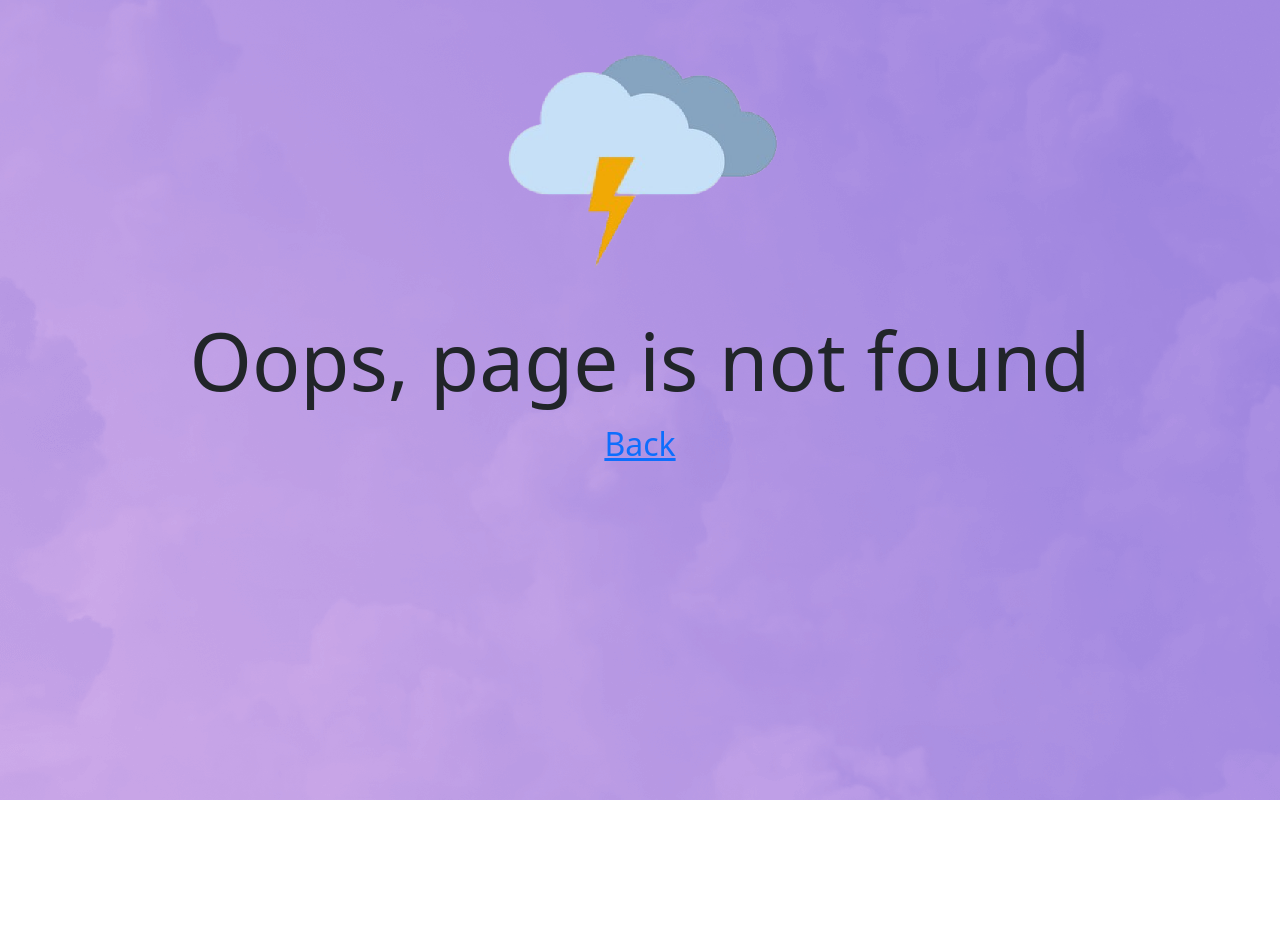
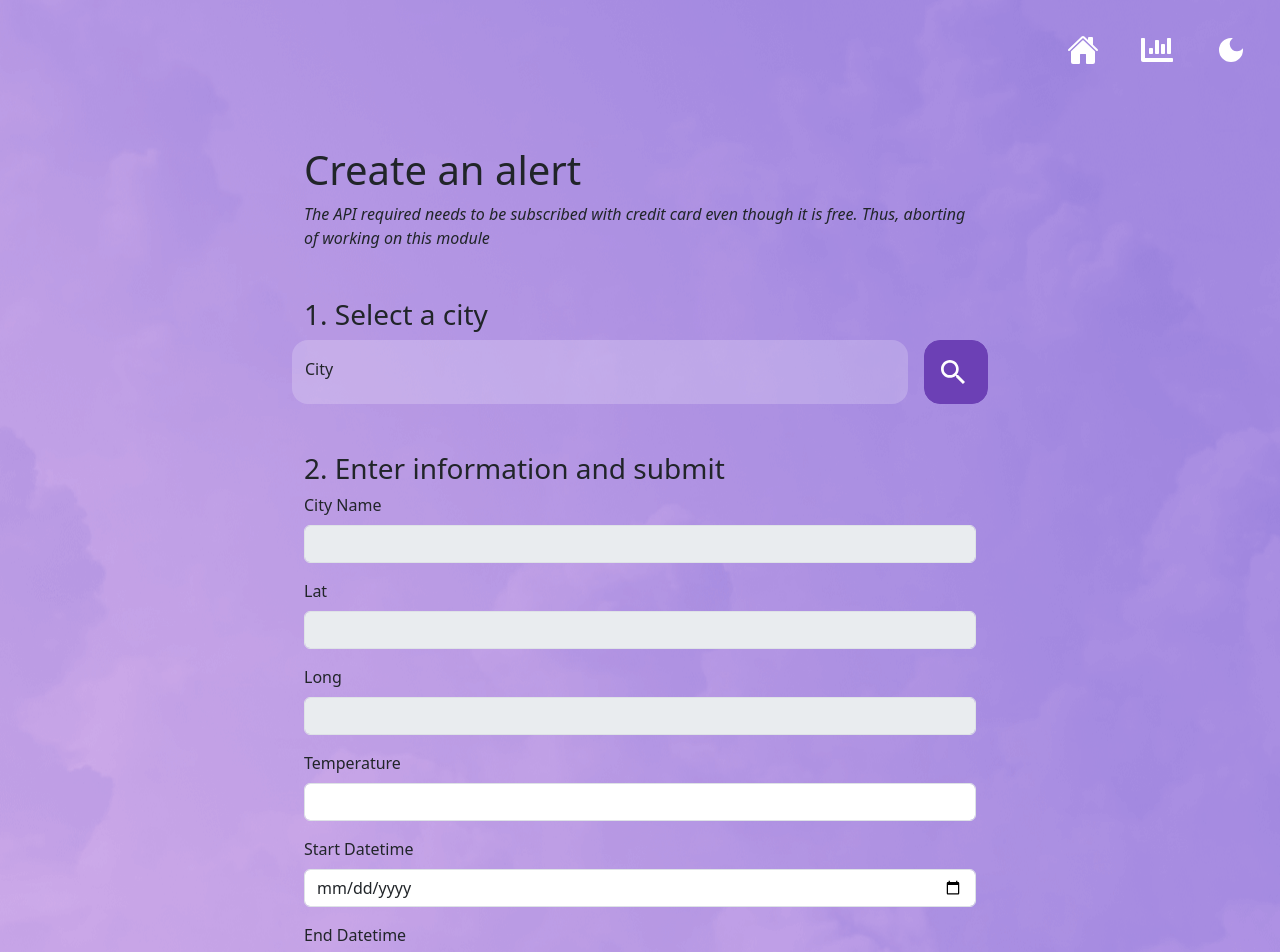
Before and after one commit to joohong89/weather-app, a React (Vite) app: page /alerts/create in a window 1280 px wide. Before the commit this address had no page. Shown: the top 952 px of the page. Before the commit the page ends 800 px from the top, so only its background shows below. Built offline with nearby package versions, Linux system fonts and the light colour scheme.

Commit message:
added CreateAlerts page

```diff
--- a/src/AppRoutes.jsx
+++ b/src/AppRoutes.jsx
@@ -5,6 +5,7 @@ import PageNotFound from "./views/error/PageNotFound.jsx";
 import ForecastWeather from "./modules/weather/views/ForecastWeather.jsx";
 import DashboardLayout from "./layouts/DashboardLayout.jsx";
 import Dashboard from "./modules/dashboard/views/Dashboard.jsx";
+import CreateAlerts from "./modules/alerts/Views/CreateAlerts.jsx";
 
 const appRoute = createBrowserRouter([
     {
@@ -12,6 +13,7 @@ const appRoute = createBrowserRouter([
         children: [
             { path: "/", element: <CurrentWeather/> },
             { path: "/forecast/:lat/:lon", element: <ForecastWeather/> },
+            { path: "/alerts/create", element: <CreateAlerts/>}
         ]
     },
     {
--- a/src/index.css
+++ b/src/index.css
@@ -89,8 +89,11 @@ body {
   }
 }
 
+.current-weather-city-search {
+  margin-bottom: 6rem;
+}
+
 .search-city-wrapper {
-  margin-bottom: 6rem;
   .search-city-button {
     font-size: 2rem;
     display: flex;
--- /dev/null
+++ b/src/modules/alerts/Views/CreateAlerts.jsx
@@ -0,0 +1,143 @@
+import SearchCity from "../../weather/components/SearchCity.jsx";
+import Form from "react-bootstrap/Form";
+import {useCallback, useState} from "react";
+import {Button} from "react-bootstrap";
+import {AlertService} from "../../../services/AlertService.js";
+import {Utils} from "../../../utils/Utils.jsx";
+import {useToast} from "../../../context/ToastContext.jsx";
+import {CONSTANTS} from "../../../constants/Constants.js";
+
+const CreateAlerts = () => {
+    const showToast = useToast();
+    const [isLoading, setIsLoading] = useState(false);
+    const [isCityInvalid, setIsCityInvalid] = useState(false);
+    const [cityInformation, setCityInformation] = useState(null);
+    const [startDate, setStartDate] = useState(null);
+    const [isStartDateInvalid, setIsStartDateInvalid] = useState(false);
+    const [endDate, setEndDate] = useState(null);
+    const [isEndDateInvalid, setIsEndDateInvalid] = useState(false);
+    const [temperature, setTemperature] = useState(undefined);
+    const [isTemperatureInvalid, setIsTemperatureInvalid] = useState(false);
+
+    const onCityChange = (city) => {
+        setCityInformation(city);
+        setIsCityInvalid(false);
+    }
+
+    const dateChange = (callback, isInvalidCallback) => {
+        return (date) =>  {
+            isInvalidCallback(false);
+            callback(date.target.valueAsNumber);}
+    }
+
+    const temperatureChange = (temp) => {
+        setIsTemperatureInvalid(false)
+        setTemperature(temp.target.value);
+    }
+
+
+
+    const submit = useCallback(
+        async (e) => {
+            e.preventDefault();
+
+            const validateForm = () => {
+                let hasError = false;
+
+                // validation
+                if(!cityInformation) {
+                    showToast("Please select city before proceeding", CONSTANTS.DANGER);
+                    setIsCityInvalid(true)
+                    hasError = true
+                }
+
+                if(isNaN(temperature)) {
+                    showToast("Please enter temperature correctly.", CONSTANTS.DANGER);
+                    setIsTemperatureInvalid(true)
+                    hasError = true
+                }
+
+                if(!startDate) {
+                    showToast("Please set start date before proceeding", CONSTANTS.DANGER);
+                    setIsStartDateInvalid(true)
+                    hasError = true
+                }
+
+                if(!endDate) {
+                    showToast("Please set end date before proceeding", CONSTANTS.DANGER);
+                    setIsEndDateInvalid(true)
+                    hasError = true
+                } else if(endDate.valueOf() < startDate.valueOf()) {
+                    showToast("End Date cannot be earlier that start date", CONSTANTS.DANGER);
+                    setIsEndDateInvalid(true)
+                    hasError = true
+                }
+
+                return hasError;
+            };
+
+            // validation
+            let hasError = validateForm();
+            if(hasError) {
+                return;
+            }
+
+            // posting data to create trigger
+            setIsLoading(true);
+            let degree = Utils.celsiusToFahrenheit(temperature);
+
+            try {
+                await AlertService.createAlert(startDate, endDate, degree, cityInformation?.lat, cityInformation?.lon)
+
+            } catch (error) {
+                console.error("Error creating alert:", error);
+                showToast(error.message, CONSTANTS.DANGER);
+            } finally {
+                setIsLoading(false);
+            }
+
+    }, [temperature, cityInformation, startDate, endDate, showToast]);
+
+
+    return (
+        <>
+            <h1>Create an alert</h1>
+            <span className="fst-italic"> The API required needs to be subscribed with credit card even though it is free. Thus, aborting of working on this module</span>
+
+            <h3 className="mt-5"> 1. Select a city</h3>
+            <SearchCity isParentLoading={isLoading} onCityChange={onCityChange}></SearchCity>
+            <h3 className="mt-5"> 2. Enter information and submit</h3>
+            <Form className={"row"} onSubmit={submit}>
+                <Form.Group className="mb-3" controlId="cityFormGroup">
+                    <Form.Label>City Name</Form.Label>
+                    <Form.Control isInvalid={isCityInvalid} type="text" placeholder="" value={cityInformation?.name} disabled={true} />
+                </Form.Group>
+                <Form.Group className="mb-3" controlId="latFormGroup">
+                    <Form.Label>Lat</Form.Label>
+                    <Form.Control isInvalid={isCityInvalid} type="text" placeholder="" value={cityInformation?.lat} disabled={true} />
+                </Form.Group>
+                <Form.Group className="mb-3" controlId="longFormGroup">
+                    <Form.Label>Long</Form.Label>
+                    <Form.Control isInvalid={isCityInvalid} type="text" placeholder="" value={cityInformation?.lon} disabled={true} />
+                </Form.Group>
+                <Form.Group className="mb-3" controlId="temperatureFormGroup">
+                    <Form.Label>Temperature</Form.Label>
+                    <Form.Control isInvalid={isTemperatureInvalid} type="number" placeholder="" onChange={temperatureChange} disabled={isLoading}/>
+                </Form.Group>
+                <Form.Group className="mb-3" controlId="startDateFormGroup">
+                    <Form.Label>Start Datetime</Form.Label>
+                    <Form.Control isInvalid={isStartDateInvalid} type="date" placeholder="" onChange={dateChange(setStartDate, setIsStartDateInvalid)} disabled={isLoading}/>
+                </Form.Group>
+                <Form.Group className="mb-3" controlId="endDateFormGroup">
+                    <Form.Label>End Datetime</Form.Label>
+                    <Form.Control isInvalid={isEndDateInvalid}  type="date" placeholder=""  onChange={dateChange(setEndDate, setIsEndDateInvalid)} disabled={isLoading}/>
+                </Form.Group>
+
+                <Button variant="primary" type="submit" disabled={isLoading}>
+                    Submit
+                </Button>
+            </Form>
+        </>
+    )
+}
+export default CreateAlerts
--- a/src/modules/weather/views/CurrentWeather.jsx
+++ b/src/modules/weather/views/CurrentWeather.jsx
@@ -41,7 +41,10 @@ const CurrentWeather = () => {
 
     return (
         <>
-            <SearchCity onCityChange={cityChange} isParentLoading={isLoading}></SearchCity>
+            <div className="current-weather-city-search">
+                <SearchCity onCityChange={cityChange} isParentLoading={isLoading}></SearchCity>
+            </div>
+
             {selectedCity && <div className="selected-items mb-2">Showing: {selectedCity && Utils.formatLocation(selectedCity.name, selectedCity.state, selectedCity.country)} </div>}
             <Row className="justify-content-center content-wrapper" >
                 <Col xs="12">
--- /dev/null
+++ b/src/services/AlertService.js
@@ -0,0 +1,49 @@
+import {ApiError, axiosInstance} from "./APIClient.js";
+
+const API_END_POINT = import.meta.env.VITE_API_END_POINT;
+const API_EKY = import.meta.env.VITE_API_KEY;
+
+export const AlertService = {
+    createAlert: async (startTime, endTime, threshold, lat, long) => {
+        const params = {
+            "time_period":{
+                "start":{
+                    "expression":"after",
+                    "amount":startTime
+                },
+                "end":{
+                    "expression":"after",
+                    "amount":endTime
+                }
+            },
+            "conditions":[
+                {
+                    "name":"temp",
+                    "expression":"$gt",
+                    "amount":threshold
+                }
+            ],
+            "area":[
+                {
+                    "type":"Point",
+                    "coordinates":[
+                        lat,
+                        long
+                    ]
+                }
+            ],
+            "appid": API_EKY
+        }
+
+        try {
+            const response =  await axiosInstance.post(`${API_END_POINT}/data/3.0/triggers`, {params: params});
+
+            return response.data || undefined;
+        } catch (error) {
+            if (error instanceof ApiError) {
+                throw error;
+            }
+            throw new Error(`Alert Creation failed: ${error.message}`);
+        }
+    }
+}
--- a/src/utils/Utils.jsx
+++ b/src/utils/Utils.jsx
@@ -25,6 +25,9 @@ export const Utils = {
     valueFormatter(value) {
         let dt = DateTime.fromSeconds(value)
         return `${dt.toFormat(CONSTANTS.DD_LLL)} \n ${dt.toFormat(CONSTANTS.HH_MM)}`;
+    },
+    celsiusToFahrenheit(celsius) {
+        return (celsius * 9/5) + 32;
     }
 
 }
```
Also changed, not shown: 1 other file (tests, documents, lock files or other folders).
